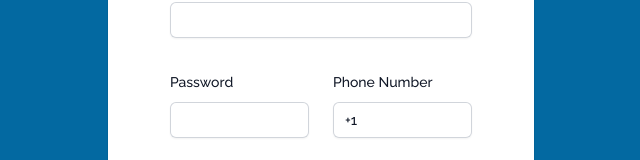
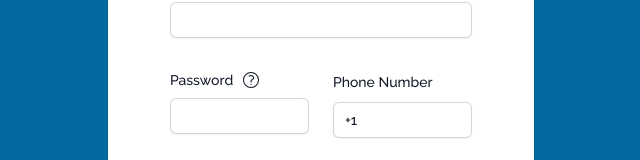
Before and after one commit to AdrianRRojo/authtemplate, a React (Create React App) app: page /register in a window 1280 px wide. Shown: the part 361-521 px from the top of the page, without its empty margins (319-959 px from the left). Built offline with nearby package versions, Linux system fonts and the light colour scheme.

Commit message:
Password Req, almost finished

```diff
--- a/src/components/register.tsx
+++ b/src/components/register.tsx
@@ -29,7 +29,7 @@ export default function Register() {
 
   const [phone, setPhone] = useState("+1 ");
   useEffect(() => {
-    console.log("Phone: ", formData.phone);
+    // console.log("Phone: ", formData.phone);
   }, [formData.phone]);
 
   const [rcMsg, setRcMsg] = useState<rcMessages[]>([{id: "", message: ""}]);
@@ -108,6 +108,14 @@ export default function Register() {
   const redirect = () => {
     navigate("/login");
   }
+
+  const [reqBlock, setReqBlock] = useState("hidden");
+  const passwordReq = () => {
+    setReqBlock("block");
+  }
+  const passwordReqRemove = () => {
+    setReqBlock("hidden");
+  }
   return (
     <div className="bg-sky-700">
       <div className="flex flex-row min-h-screen justify-center items-center">
@@ -169,8 +177,24 @@ export default function Register() {
               </div>
 
               <div className="sm:col-span-3">
-                <label htmlFor="password" className="block text-sm/6 font-medium text-gray-900">
+                <div className={`${reqBlock} absolute inline-flex items-center justify-center max-w-full overflow-hidden rounded-lg bg-slate-50 border-dashed border-2 border-gray-300 shadow`}>
+                  <div className="px-4 py-5 sm:p-6">
+                    <ol>
+                      <li>Must contain a number</li>
+                      <li>Must contain a capital letter</li>
+                      <li>Must contain a special character (i.e: !, ?, $)</li>
+                      <li>Must be at least 6 characters in length</li>
+                    </ol>
+                  </div>
+                </div>
+                <label htmlFor="password" className="flex items-center text-sm font-medium text-gray-900">
                   Password
+                  <svg xmlns="http://www.w3.org/2000/svg" fill="none" viewBox="0 0 24 24" strokeWidth="1.25"
+                       stroke="currentColor" className="w-5 h-5 ml-2" onMouseOverCapture={passwordReq}>
+                    <path strokeLinecap="round" strokeLinejoin="round"
+                          d="M9.879 7.519c1.171-1.025 3.071-1.025 4.242 0 1.172 1.025 1.172 2.687 0 3.712-.203.179-.43.326-.67.442-.745.361-1.45.999-1.45 1.827v.75M21 12a9 9 0 1 1-18 0 9 9 0 0 1 18 0Zm-9 5.25h.008v.008H12v-.008Z"/>
+                  </svg>
+
                 </label>
                 <div className="mt-2">
                   <input
```
Lines whose indentation alone changed are shown as unchanged.
